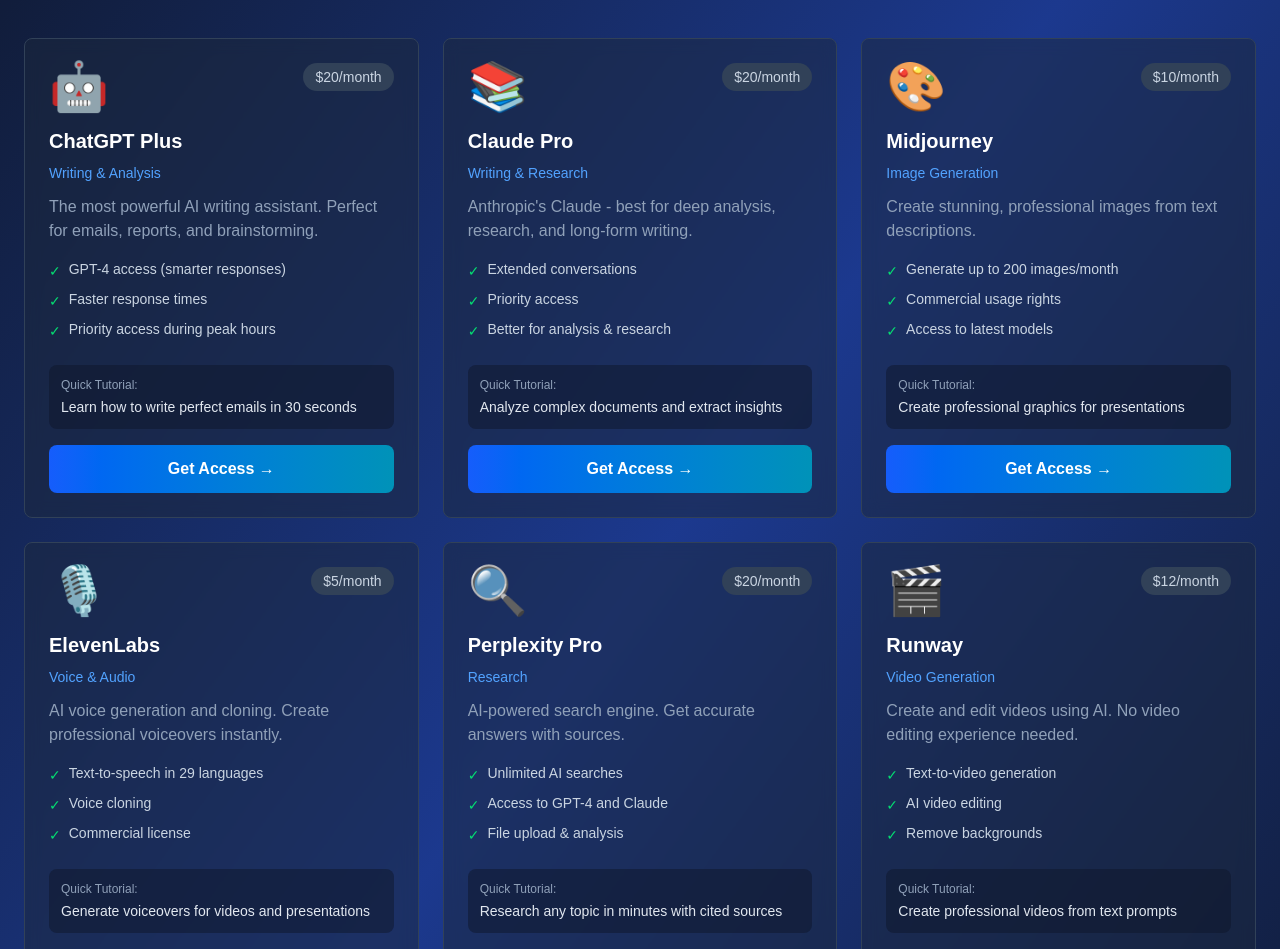
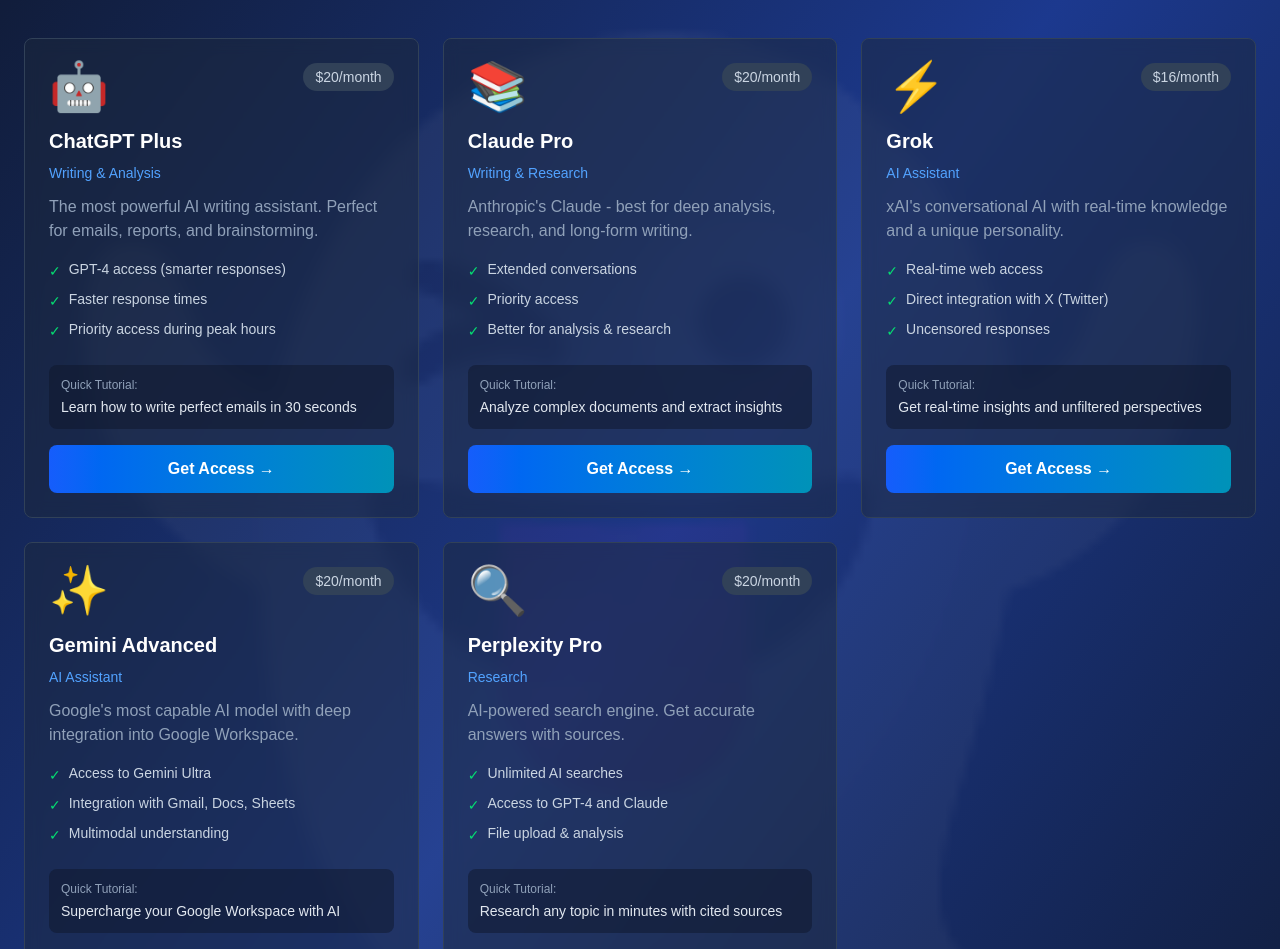
Before and after one commit to OBHitting3/ai-executive-academy, a Next.js app: page /dashboard in a window 1280 px wide. Shown: the part 303-1252 px from the top of the page. Built offline with nearby package versions, Linux system fonts and the light colour scheme; sample sign-in values are in the browser's storage.

Commit message:
Initial commit - Caper The Faceless Ghost AI training platform

```diff
--- /dev/null
+++ b/app/api/create-checkout/route.ts
@@ -0,0 +1,45 @@
+import { NextResponse } from 'next/server';
+import Stripe from 'stripe';
+
+const stripe = new Stripe(process.env.STRIPE_SECRET_KEY!, {
+  apiVersion: '2024-12-18.acacia',
+});
+
+export async function POST(request: Request) {
+  try {
+    const { origin } = new URL(request.url);
+
+    // Create Stripe checkout session
+    const session = await stripe.checkout.sessions.create({
+      payment_method_types: ['card'],
+      line_items: [
+        {
+          price_data: {
+            currency: 'usd',
+            product_data: {
+              name: 'Caper The Faceless Ghost - AI Mastery Course',
+              description: 'Master ChatGPT, Claude, Grok, Gemini, and Perplexity in 30 days',
+              images: ['https://em-content.zobj.net/source/apple/391/ghost_1f47b.png'],
+            },
+            unit_amount: 9900, // $99.00 in cents
+          },
+          quantity: 1,
+        },
+      ],
+      mode: 'payment',
+      success_url: `${origin}/onboarding?session_id={CHECKOUT_SESSION_ID}`,
+      cancel_url: `${origin}`,
+      metadata: {
+        type: 'course_purchase',
+      },
+    });
+
+    return NextResponse.json({ sessionId: session.id, url: session.url });
+  } catch (error) {
+    console.error('Stripe checkout error:', error);
+    return NextResponse.json(
+      { error: 'Failed to create checkout session' },
+      { status: 500 }
+    );
+  }
+}
--- a/app/dashboard/page.tsx
+++ b/app/dashboard/page.tsx
@@ -49,36 +49,36 @@
     tutorial: 'Analyze complex documents and extract insights'
   },
   {
-    id: 'midjourney',
-    name: 'Midjourney',
-    category: 'Image Generation',
-    description: 'Create stunning, professional images from text descriptions.',
-    icon: '🎨',
-    price: '$10/month',
+    id: 'grok',
+    name: 'Grok',
+    category: 'AI Assistant',
+    description: 'xAI\'s conversational AI with real-time knowledge and a unique personality.',
+    icon: '⚡',
+    price: '$16/month',
     features: [
-      'Generate up to 200 images/month',
-      'Commercial usage rights',
-      'Access to latest models',
-      'Private image generation'
+      'Real-time web access',
+      'Direct integration with X (Twitter)',
+      'Uncensored responses',
+      'Access to latest Grok-2 model'
     ],
-    affiliateLink: 'https://www.midjourney.com/', // Add your affiliate link
-    tutorial: 'Create professional graphics for presentations'
+    affiliateLink: 'https://x.ai/', // Add your affiliate link
+    tutorial: 'Get real-time insights and unfiltered perspectives'
   },
   {
-    id: 'elevenlabs',
-    name: 'ElevenLabs',
-    category: 'Voice & Audio',
-    description: 'AI voice generation and cloning. Create professional voiceovers instantly.',
-    icon: '🎙️',
-    price: '$5/month',
+    id: 'gemini',
+    name: 'Gemini Advanced',
+    category: 'AI Assistant',
+    description: 'Google\'s most capable AI model with deep integration into Google Workspace.',
+    icon: '✨',
+    price: '$20/month',
     features: [
-      'Text-to-speech in 29 languages',
-      'Voice cloning',
-      'Commercial license',
-      '30,000 characters/month'
+      'Access to Gemini Ultra',
+      'Integration with Gmail, Docs, Sheets',
+      'Multimodal understanding',
+      '2 TB Google One storage included'
     ],
-    affiliateLink: 'https://elevenlabs.io/', // Add your affiliate link
-    tutorial: 'Generate voiceovers for videos and presentations'
+    affiliateLink: 'https://gemini.google.com/', // Add your affiliate link
+    tutorial: 'Supercharge your Google Workspace with AI'
   },
   {
     id: 'perplexity',
@@ -95,22 +95,6 @@
     ],
     affiliateLink: 'https://www.perplexity.ai/', // Add your affiliate link
     tutorial: 'Research any topic in minutes with cited sources'
-  },
-  {
-    id: 'runway',
-    name: 'Runway',
-    category: 'Video Generation',
-    description: 'Create and edit videos using AI. No video editing experience needed.',
-    icon: '🎬',
-    price: '$12/month',
-    features: [
-      'Text-to-video generation',
-      'AI video editing',
-      'Remove backgrounds',
-      'Green screen effects'
-    ],
-    affiliateLink: 'https://runwayml.com/', // Add your affiliate link
-    tutorial: 'Create professional videos from text prompts'
   }
 ];
 
@@ -139,12 +123,17 @@
     : AI_TOOLS.filter(tool => tool.category === selectedCategory);
 
   return (
-    <div className="min-h-screen bg-gradient-to-br from-slate-900 via-blue-900 to-slate-900">
+    <div className="min-h-screen bg-gradient-to-br from-slate-900 via-blue-900 to-slate-900 relative overflow-hidden">
+      {/* Casper Ghost Background */}
+      <div className="absolute inset-0 flex items-center justify-center pointer-events-none opacity-5">
+        <div className="text-[60rem] select-none">👻</div>
+      </div>
+
       {/* Header */}
       <header className="bg-slate-900/50 border-b border-slate-700 backdrop-blur sticky top-0 z-50">
         <div className="max-w-7xl mx-auto px-6 py-4 flex justify-between items-center">
           <div>
-            <h1 className="text-xl font-bold text-white">AI Executive Academy</h1>
+            <h1 className="text-xl font-bold text-white">Caper The Faceless Ghost 👻</h1>
             <p className="text-sm text-slate-400">Welcome back, {user.name}</p>
           </div>
           <div className="flex items-center gap-4">
@@ -161,7 +150,7 @@
       </header>
 
       {/* Main Content */}
-      <main className="max-w-7xl mx-auto px-6 py-12">
+      <main className="max-w-7xl mx-auto px-6 py-12 relative z-10">
         {/* Welcome Section */}
         <div className="mb-12">
           <h2 className="text-4xl font-bold text-white mb-4">
@@ -253,8 +242,8 @@
       </main>
 
       {/* Footer */}
-      <footer className="py-12 text-center text-slate-500 text-sm">
-        <p>© 2025 AI Executive Academy. All rights reserved.</p>
+      <footer className="py-12 text-center text-slate-500 text-sm relative z-10">
+        <p>© 2025 Caper The Faceless Ghost. All rights reserved.</p>
       </footer>
     </div>
   );
--- a/app/onboarding/page.tsx
+++ b/app/onboarding/page.tsx
@@ -40,8 +40,12 @@
   };
 
   return (
-    <div className="min-h-screen bg-gradient-to-br from-slate-900 via-blue-900 to-slate-900 flex items-center justify-center p-6">
-      <div className="max-w-2xl w-full">
+    <div className="min-h-screen bg-gradient-to-br from-slate-900 via-blue-900 to-slate-900 flex items-center justify-center p-6 relative overflow-hidden">
+      {/* Casper Ghost Background */}
+      <div className="absolute inset-0 flex items-center justify-center pointer-events-none opacity-10">
+        <div className="text-[40rem] select-none">👻</div>
+      </div>
+      <div className="max-w-2xl w-full relative z-10">
         {/* Progress */}
         <div className="mb-8">
           <div className="flex justify-between mb-2">
--- a/app/page.tsx
+++ b/app/page.tsx
@@ -29,18 +29,40 @@
     }
   };
 
-  const handleBuyNow = () => {
-    // For now, go straight to onboarding
-    // In production, this would go to Stripe checkout
-    router.push('/onboarding');
+  const handleBuyNow = async () => {
+    try {
+      // Create Stripe checkout session
+      const response = await fetch('/api/create-checkout', {
+        method: 'POST',
+        headers: { 'Content-Type': 'application/json' },
+      });
+
+      const data = await response.json();
+
+      if (data.url) {
+        // Redirect to Stripe checkout
+        window.location.href = data.url;
+      } else {
+        console.error('Failed to create checkout session');
+        alert('Something went wrong. Please try again.');
+      }
+    } catch (error) {
+      console.error('Checkout error:', error);
+      alert('Something went wrong. Please try again.');
+    }
   };
 
   return (
-    <div className="min-h-screen bg-gradient-to-br from-slate-900 via-blue-900 to-slate-900">
+    <div className="min-h-screen bg-gradient-to-br from-slate-900 via-blue-900 to-slate-900 relative overflow-hidden">
+      {/* Casper Ghost Background */}
+      <div className="absolute inset-0 flex items-center justify-center pointer-events-none opacity-10">
+        <div className="text-[40rem] select-none">👻</div>
+      </div>
+
       {/* Header */}
-      <header className="absolute top-0 w-full p-6">
+      <header className="absolute top-0 w-full p-6 z-10">
         <div className="max-w-6xl mx-auto flex justify-between items-center">
-          <h1 className="text-2xl font-bold text-white">AI Executive Academy</h1>
+          <h1 className="text-2xl font-bold text-white">Caper The Faceless Ghost 👻</h1>
           <button
             onClick={() => setShowPromoInput(!showPromoInput)}
             className="text-sm text-blue-300 hover:text-blue-200 transition"
@@ -51,7 +73,7 @@
       </header>
 
       {/* Hero Section */}
-      <main className="flex flex-col items-center justify-center min-h-screen px-6 text-center">
+      <main className="flex flex-col items-center justify-center min-h-screen px-6 text-center relative z-10">
         <div className="max-w-4xl">
           {/* Badge */}
           <div className="inline-flex items-center gap-2 px-4 py-2 mb-8 bg-blue-500/20 border border-blue-400/30 rounded-full">
@@ -60,9 +82,12 @@
 
           {/* Main Headline */}
           <h2 className="text-5xl md:text-7xl font-bold text-white mb-6 leading-tight">
-            Master AI in
             <span className="block text-transparent bg-clip-text bg-gradient-to-r from-blue-400 to-cyan-400">
-              30 Days
+              CASPER WILL SPOOK YOU
+            </span>
+            <span className="block">INTO MASTERING</span>
+            <span className="block text-transparent bg-clip-text bg-gradient-to-r from-blue-400 to-cyan-400">
+              AI IN 30 DAYS
             </span>
           </h2>
 
@@ -167,8 +192,8 @@
       </main>
 
       {/* Footer */}
-      <footer className="py-12 text-center text-slate-500 text-sm">
-        <p>© 2025 AI Executive Academy. All rights reserved.</p>
+      <footer className="py-12 text-center text-slate-500 text-sm relative z-10">
+        <p>© 2025 Caper The Faceless Ghost. All rights reserved.</p>
       </footer>
     </div>
   );
```
Also changed, not shown: package.json (+7 -5 lines), 2 other files (tests, documents, lock files or other folders).
